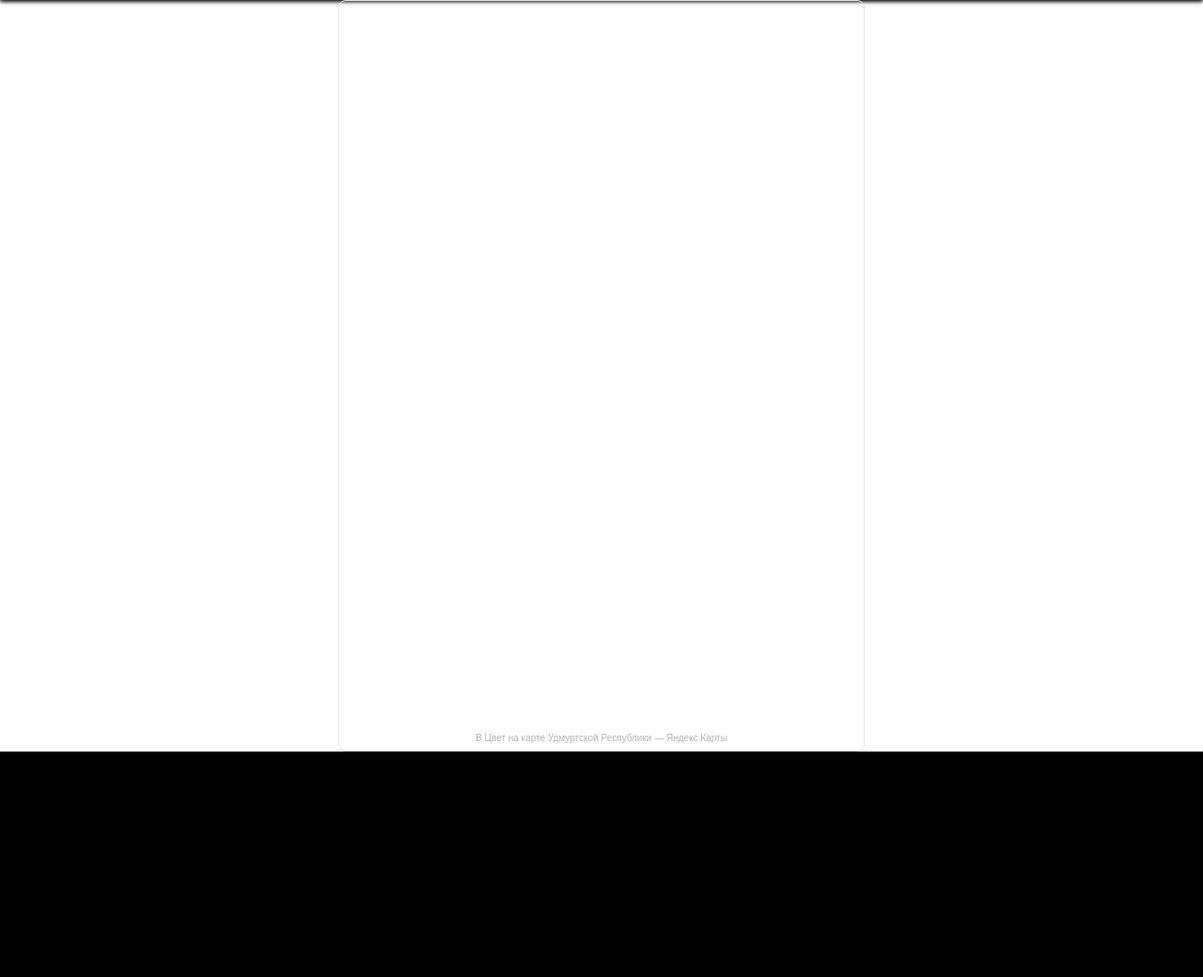
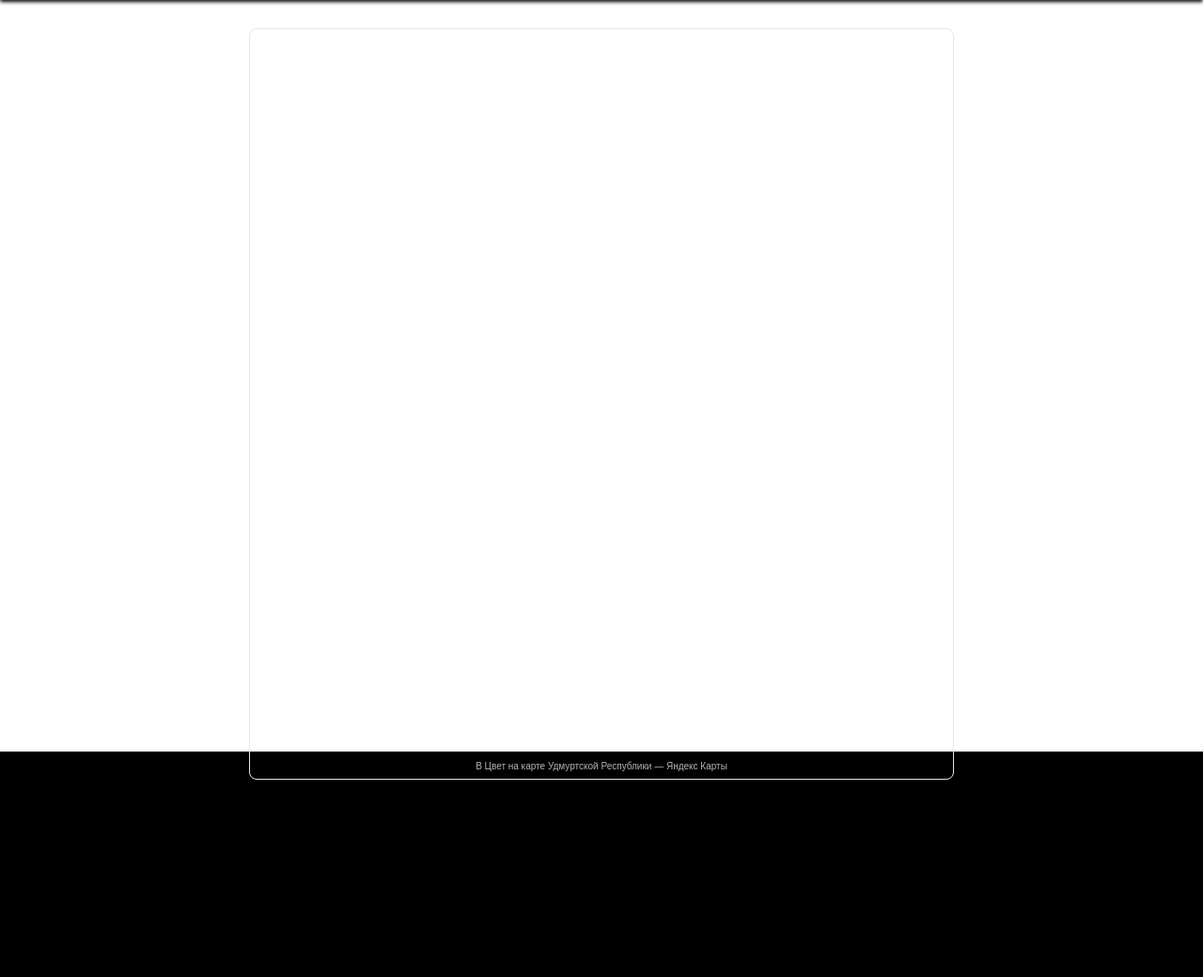
Before and after one commit to SapeNeCo/GenBuild, a Django app: template main/templates/pc/reviews.html in a window 1280 px wide. Shown: the part 288-1328 px from the top of the page at 94% size. Run offline with Django 4.2, Linux system fonts and the light colour scheme; the template is opened without the code that fills it, so the values that code supplies are empty.

Commit message:
edit css

```diff
--- a/main/static/css/index.css
+++ b/main/static/css/index.css
@@ -16,6 +16,7 @@
     display: flex;
     justify-content: center;
     align-items: center;
+    background-color: white;
 }
 .col-sm {
     display: flex;
@@ -40,9 +41,6 @@
     color: white;
     font-weight: 500;
 }
-.main {
-    background-color: white;
-}
 .header {
     display: flex;
     justify-content: center;
@@ -58,3 +56,10 @@
     width: 50%;
     height: 9rem;
 }
+.reviews {
+    top: 30px;
+    width: 750px;
+    height: 800px;
+    overflow: hidden;
+    position: relative;
+}
--- a/main/templates/pc/reviews.html
+++ b/main/templates/pc/reviews.html
@@ -24,7 +24,7 @@
         </div>
     </header>
     <div class="main">
-        <div style="width:560px;height:800px;overflow:hidden;position:relative;">
+        <div class="reviews">
             <iframe style="width:100%;height:100%;border:1px solid #e6e6e6;border-radius:8px;box-sizing:border-box" src="https://yandex.ru/maps-reviews-widget/236615707176?comments"></iframe>
             <a href="https://yandex.ru/maps/org/v_tsvet/236615707176/" target="_blank" style="box-sizing:border-box;text-decoration:none;color:#b3b3b3;font-size:10px;font-family:YS Text,sans-serif;padding:0 20px;position:absolute;bottom:8px;width:100%;text-align:center;left:0;overflow:hidden;text-overflow:ellipsis;display:block;max-height:14px;white-space:nowrap;padding:0 16px;box-sizing:border-box">В Цвет на карте Удмуртской Республики — Яндекс Карты</a>
         </div>
```
